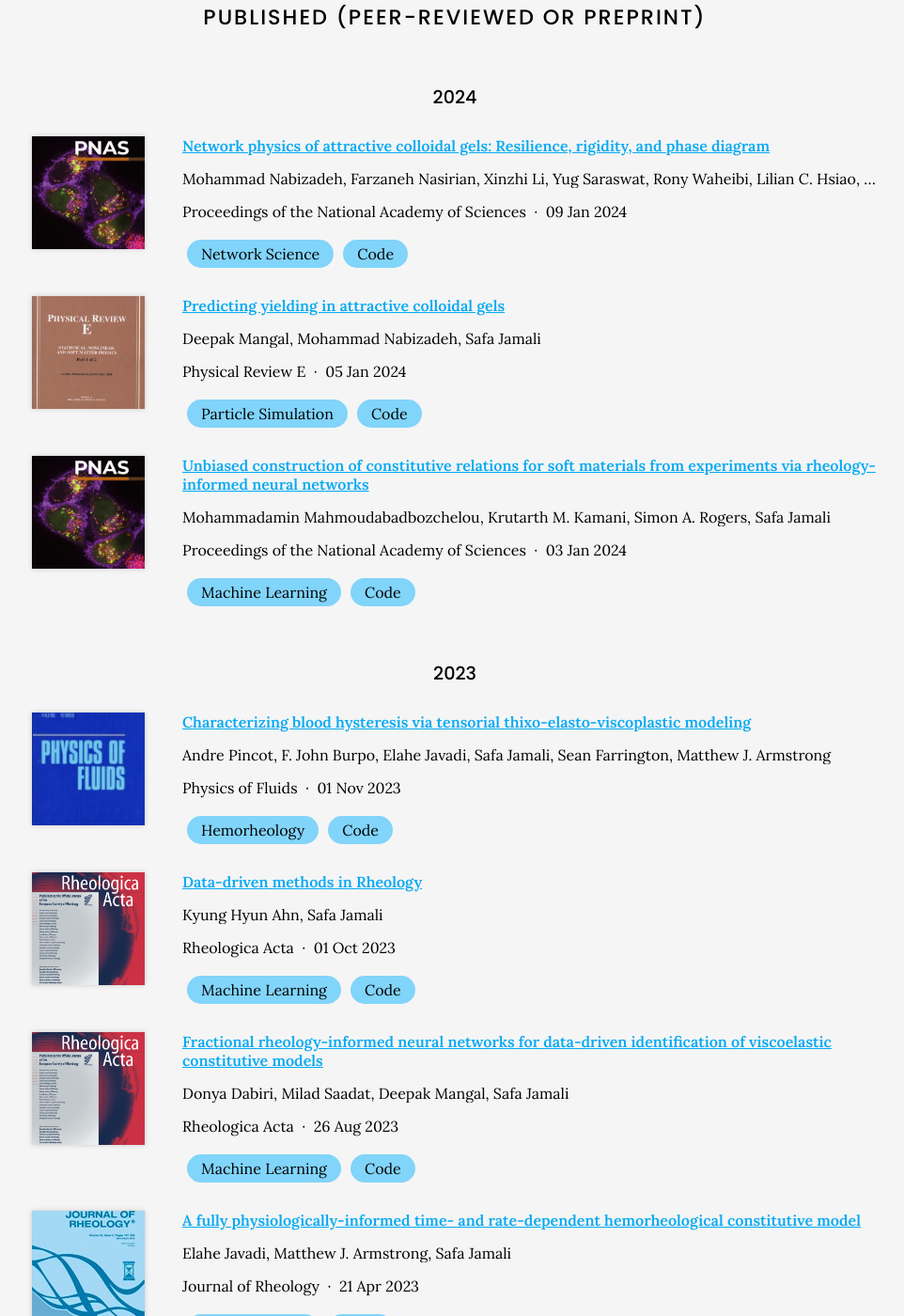
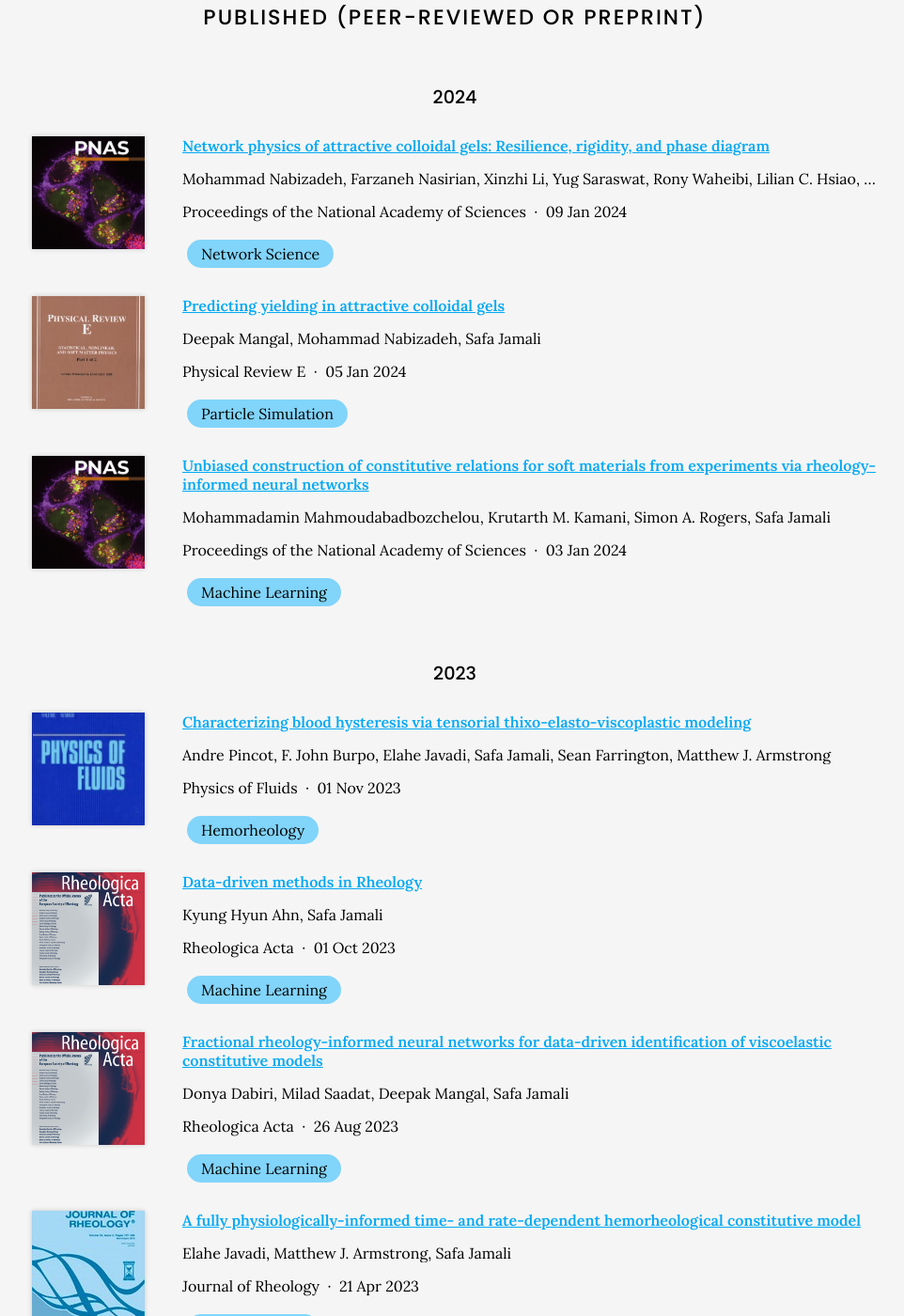
Before and after one commit to procf/procf.github.io, a Jekyll site: the page built from publications/index.md, in a window 1280 px wide and 1400 px high, scrolled down 524 px. Shown: the whole window at 94% size, without its empty margins (156-1118 px from the left). Built offline with Jekyll 4.4.1, drawn with Linux system fonts in a browser that asks for light colours; nearby versions of some CDN libraries; comment, search, counter and statistics services are not loaded; some of the changed text lies outside the part shown.

Commit message:
Pub Tags: only add code if link is provided

```diff
--- a/_includes/tags.html
+++ b/_includes/tags.html
@@ -4,9 +4,12 @@
 {%- if repo == "" -%}
   {%- assign repo = nil -%}
 {%- endif -%}
+{%- if repo_link == "" -%}
+  {%- assign repo_link = nil -%}
+{%- endif -%}
 {%- assign link = include.link | default: page.dir | absolute_url -%}
 
-{%- if tags.size > 0 or repo -%}
+{%- if tags.size > 0 or repo or repo_link -%}
   <div class="tags" {% if repo %}data-repo="{{ repo }}"{% endif %} {% if link %}data-link="{{ link }}"{% endif %}>
     {%- for tag in tags -%}
       <a {% if link %}href='{{ link }}?search="tag:{{ tag }}"'{% endif %} class="tag" data-tooltip='Show items with the tag "{{ tag }}"'>{{- tag -}}</a>
```
